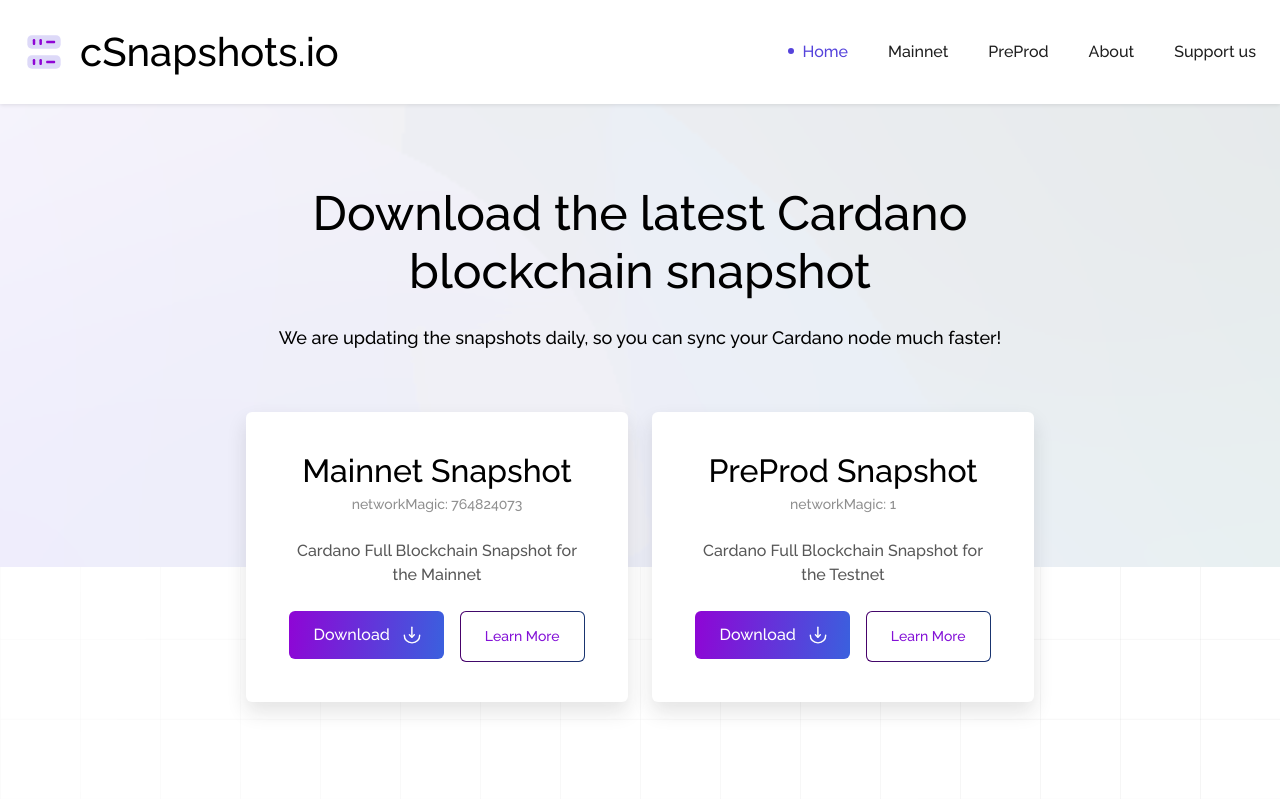
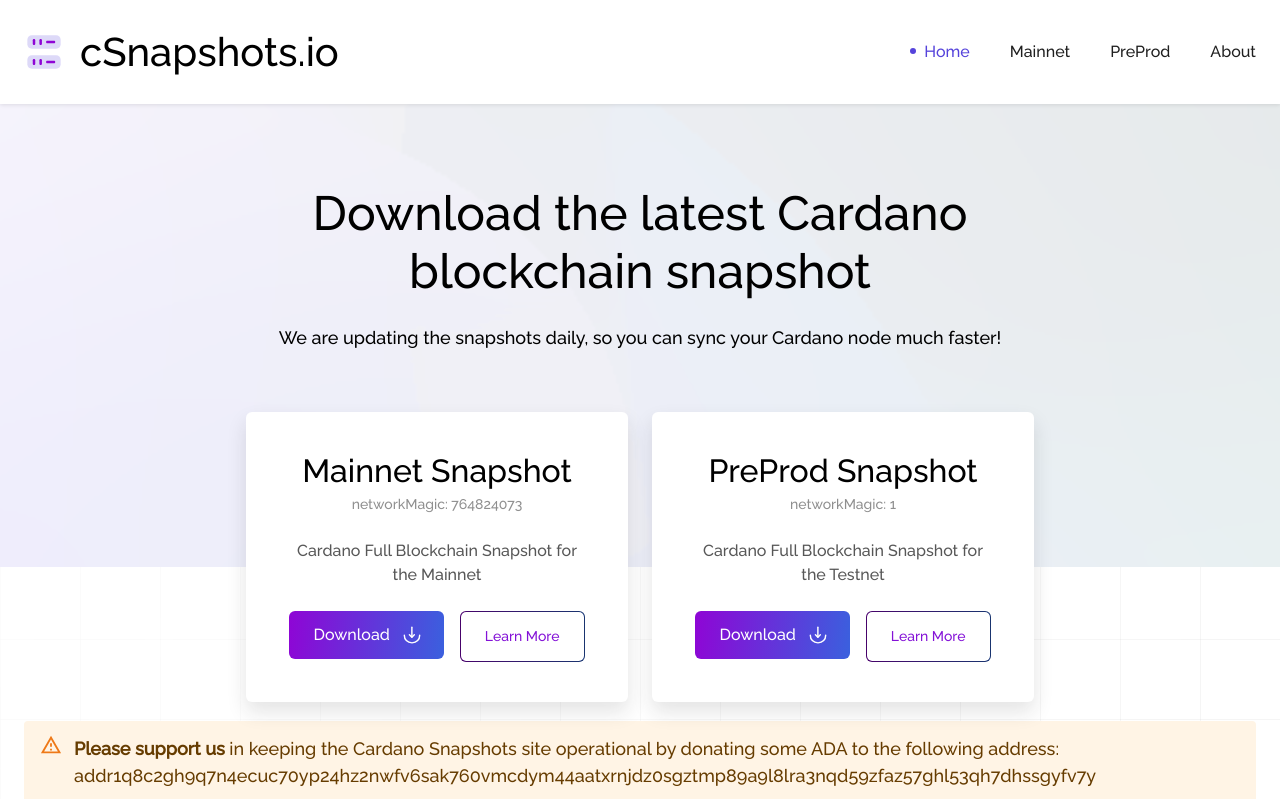
Before and after one commit to stakepool247/csnapshot.io, a React (Create React App) app: page / in a window 1280 px wide. Shown: the top 799 px of the page. Built offline with nearby package versions, Linux system fonts and the light colour scheme.

Commit message:
Make repository public

```diff
--- a/src/helper/common.js
+++ b/src/helper/common.js
@@ -75,10 +75,5 @@ export const pages = [
 		url: '/about',
 		linkType: 'text',
 	},
-	{
-		id: 6675659,
-		name: 'Support us',
-		url: '/support-us',
-		linkType: 'button',
-	},
+
 ];
--- a/src/views/home/Hero.jsx
+++ b/src/views/home/Hero.jsx
@@ -4,8 +4,15 @@ import Stack from '@mui/material/Stack';
 import Card from '../../components/common/Card';
 import HeroLayout from '../../components/common/HeroLayout';
 import { appsDetails } from '../../helper/common';
+import Alert from '@mui/material/Alert';
+import Container from '@mui/material/Container';
+import useMediaQuery from '@mui/material/useMediaQuery';
+import AlertTitle from '@mui/material/AlertTitle';
+
 
 export default function Hero() {
+	const isMobile = useMediaQuery('(max-width:800px)');
+
 	return (
 		<Box component='section'>
 			<HeroLayout
@@ -40,6 +47,21 @@ export default function Hero() {
 					<Card datam={rest} key={id} />
 				))}
 			</Stack>
+			<Box component='br' sx={{ display: { xs: 'none', md: 'block' } }} />{' '}
+			{!isMobile && (
+        <Container maxWidth="xl" sx={{ textAlign: 'center' }}>
+          <Alert  severity="warning">
+
+            <Typography textAlign="left" variant="h5">
+			{/* <AlertTitle>Support Needed</AlertTitle> */}
+              <strong>Please support us </strong> in keeping the Cardano Snapshots site operational by donating some ADA to the following address:
+            </Typography>
+            <Typography textAlign="left" variant="h5" component="ib">
+              addr1q8c2gh9q7n4ecuc70yp24hz2nwfv6sak760vmcdym44aatxrnjdz0sgztmp89a9l8lra3nqd59zfaz57ghl53qh7dhssgyfv7y
+            </Typography>
+          </Alert>
+        </Container>
+      )}
 		</Box>
 	);
 }
```
